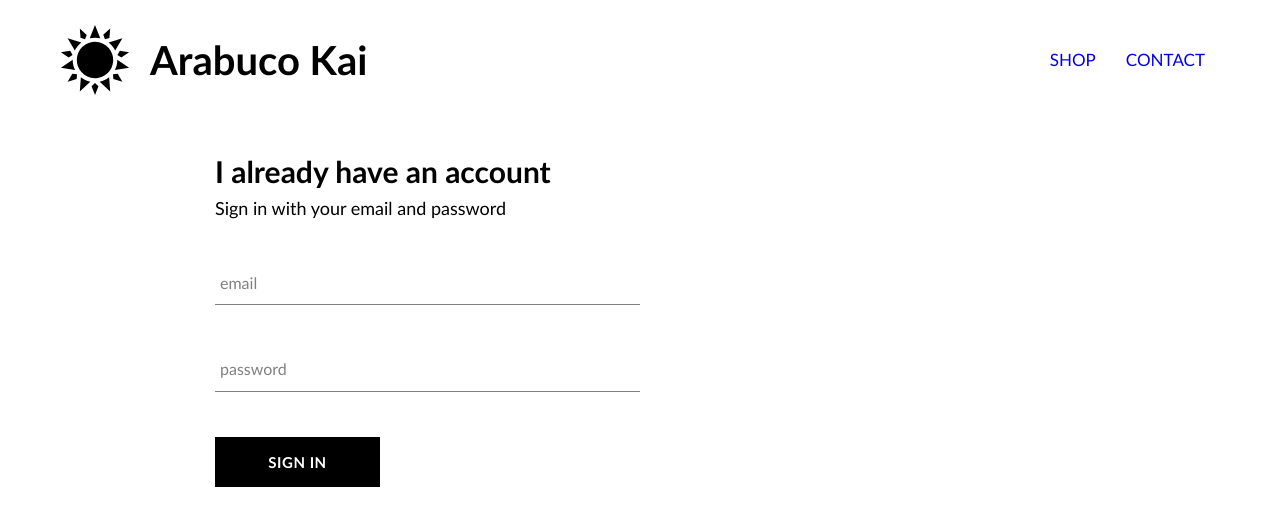
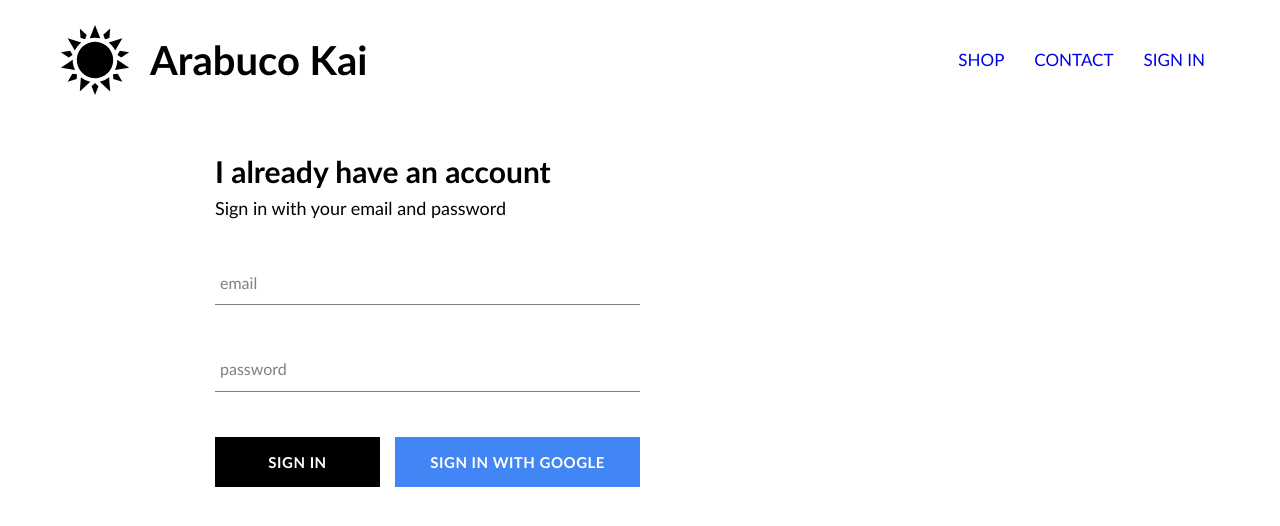
Before and after one commit to VirtueAndTerror/arabuco-kai-react, a React (Create React App) app: page /signin in a window 1280 px wide. Shown: the top 526 px of the page. Built offline with nearby package versions, Linux system fonts and the light colour scheme; no server answers.

Commit message:
integrated firebase into application, created sign in page with sign in component and sign in with google

```diff
--- a/src/App.js
+++ b/src/App.js
@@ -6,20 +6,35 @@
 import HomePage from './pages/homepage/homepage.component';
 import ShopPage from './pages/shop/shop.component';
 import SignInAndSignUpPage from './pages/sign-in-and-sign-up/sign-in-and-sign-up.component';
+import Header from './components/header/header.component';
 
-import Header from './components/header/header.component';
+import { auth } from './firebase/firebase.utils';
 
 class App extends Component {
 	constructor() {
 		super();
 
-		this.state = {};
+		this.state = {
+			currentUser: null,
+		};
+	}
+
+	unsubscribeFromAuth = null;
+
+	componentDidMount() {
+		this.unsubscribeFromAuth = auth.onAuthStateChanged(user => {
+			this.setState({ currentUser: user });
+		});
+	}
+
+	componentWillUnmount() {
+		this.unsubscribeFromAuth();
 	}
 
 	render() {
 		return (
 			<div>
-				<Header />
+				<Header currentUser={this.state.currentUser} />
 				<Switch>
 					<Route exact path='/' component={HomePage} />
 					<Route path='/shop' component={ShopPage} />
--- a/src/components/custom-button/custom-button.component.jsx
+++ b/src/components/custom-button/custom-button.component.jsx
@@ -2,8 +2,11 @@
 
 import './custom-button.styles.scss';
 
-const CustomButton = ({ children, restOfProps }) => (
-	<button className='custom-button' {...restOfProps}>
+const CustomButton = ({ children, isGoogleSignIn, ...restOfProps }) => (
+	<button
+		className={`${isGoogleSignIn ? 'google-sign-in' : ''} custom-button`}
+		{...restOfProps}
+	>
 		{children}
 	</button>
 );
--- a/src/components/custom-button/custom-button.styles.scss
+++ b/src/components/custom-button/custom-button.styles.scss
@@ -18,4 +18,18 @@
 		color: black;
 		border: 1px solid black;
 	}
+
+	&.google-sign-in {
+		background-color: #4285f4;
+		color: #fff;
+
+		&:hover {
+			background-color: #357ae8;
+			border: none;
+		}
+
+		&:focus {
+			outline: none;
+		}
+	}
 }
--- a/src/components/header/header.component.jsx
+++ b/src/components/header/header.component.jsx
@@ -1,11 +1,13 @@
 import React, { Component } from 'react';
 import { Link } from 'react-router-dom';
+
+import { auth } from '../../firebase/firebase.utils';
 
 import { ReactComponent as Logo } from '../../assets/sun.svg';
 
 import './header.styles.scss';
 
-const Header = () => (
+const Header = ({ currentUser }) => (
 	<nav className='nav'>
 		<div className='brand'>
 			<Link className='logo-container' to='/'>
@@ -20,6 +22,16 @@
 			<Link className='nav__link' to='/shop'>
 				Contact
 			</Link>
+
+			{currentUser ? (
+				<div className='nav__link' onClick={() => auth.signOut()}>
+					Sign Out
+				</div>
+			) : (
+				<Link className='nav__link' to='/signin'>
+					Sign In
+				</Link>
+			)}
 		</div>
 	</nav>
 );
--- a/src/components/header/header.styles.scss
+++ b/src/components/header/header.styles.scss
@@ -42,6 +42,7 @@
 		.nav__link {
 			text-transform: uppercase;
 			padding: 10px 15px;
+			cursor: pointer;
 		}
 	}
 }
--- a/src/components/sign-in/sign-in.component.jsx
+++ b/src/components/sign-in/sign-in.component.jsx
@@ -2,6 +2,8 @@
 
 import FormInput from '../form-input/form-input.component';
 import CustomButton from '../custom-button/custom-button.component';
+
+import { signInWithGoogle } from '../../firebase/firebase.utils';
 
 import './sign-in.styles.scss';
 
@@ -49,8 +51,17 @@
 						handleChange={this.handleChange}
 						required
 					/>
-
-					<CustomButton type='submit'> Sign In </CustomButton>
+					<div className='buttons'>
+						<CustomButton type='submit'> Sign In </CustomButton>
+						<CustomButton
+							type='button'
+							onClick={signInWithGoogle}
+							isGoogleSignIn
+						>
+							{' '}
+							Sign in with Google{' '}
+						</CustomButton>
+					</div>
 				</form>
 			</div>
 		);
--- a/src/firebase/firebase.utils.js
+++ b/src/firebase/firebase.utils.js
@@ -1,6 +1,8 @@
 import firebase from 'firebase/app';
-import 'firebae/firestore';
-import 'firebase/fireauth';
+import 'firebase/firestore';
+import 'firebase/auth';
+
+/* Conects and Intialize Firebase */
 
 // For Firebase JS SDK v7.20.0 and later, measurementId is optional
 const firebaseConfig = {
@@ -15,16 +17,30 @@
 
 firebase.initializeApp(firebaseConfig);
 
-const { auth, firestore } = firebase;
-export const authMiddleware = { auth, firestore };
+/* Setup Sign in with Google */
+export const auth = firebase.auth();
+// export const firestore = firebase.firestore();
 
-// export const auth = firebase.auth();
-// export const firesotre = firebase.firestore();
-
-const provider = new auth.GoogleAuthProvider();
+const provider = new firebase.auth.GoogleAuthProvider();
+provider.addScope('profile');
+provider.addScope('email');
 
 provider.setCustomParameters({ prompt: 'select_account' });
 
-export const signInWithGoogle = auth.signInWithPopup(provider);
-
+export const signInWithGoogle = () => {
+	firebase
+		.auth()
+		.signInWithPopup(provider)
+		// Optional code for handeling credentials and errors.
+		.then(result => {
+			let credential = result.credential;
+			const token = credential.accessToken;
+			const user = result.user;
+		})
+		.catch(error => {
+			const errorCode = error.code;
+			const email = error.email;
+			let credential = error.credential;
+		});
+};
 export default firebase;
```
